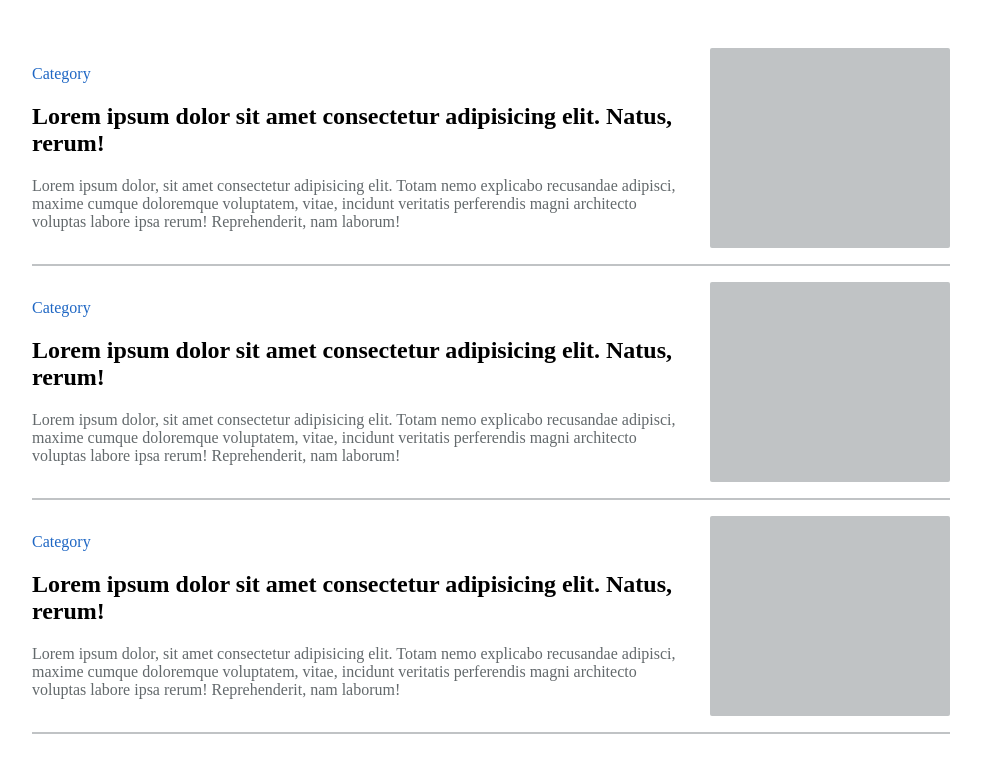
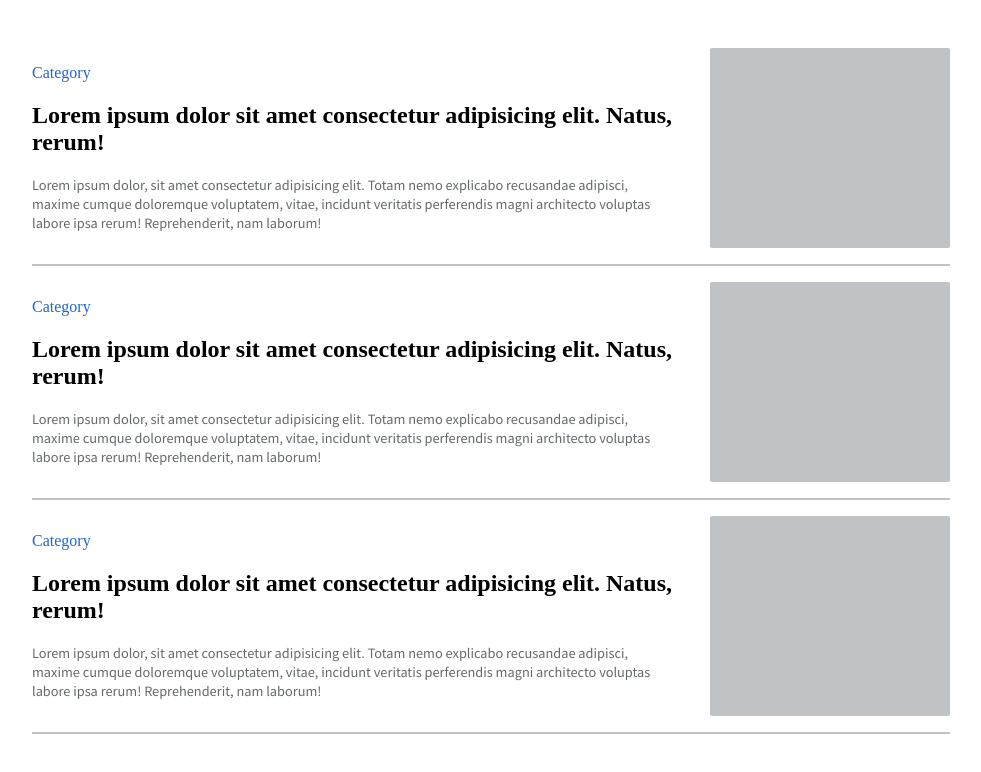
Before and after one commit to timeitel/layouts, a plain HTML site: page index.html in a window 1280 px wide. Shown: the whole page, without its empty margins (149-1130 px from the left). Drawn offline with Linux system fonts and the light colour scheme.

Commit message:
style: add description font

```diff
--- a/index.html
+++ b/index.html
@@ -6,6 +6,12 @@
     <meta name="viewport" content="width=device-width, initial-scale=1.0" />
     <title>Document</title>
     <link rel="stylesheet" href="styles.css" />
+    <link rel="preconnect" href="https://fonts.googleapis.com" />
+    <link rel="preconnect" href="https://fonts.gstatic.com" crossorigin />
+    <link
+      href="https://fonts.googleapis.com/css2?family=Noto+Sans+JP&display=swap"
+      rel="stylesheet"
+    />
   </head>
   <body>
     <div class="body-content">
--- a/styles.css
+++ b/styles.css
@@ -28,6 +28,8 @@ body {
 
 .lorem-description--text {
   color: #63696c;
+  font-family: "Noto Sans JP", sans-serif;
+  font-size: 0.8rem;
 }
 
 .separator {
```
